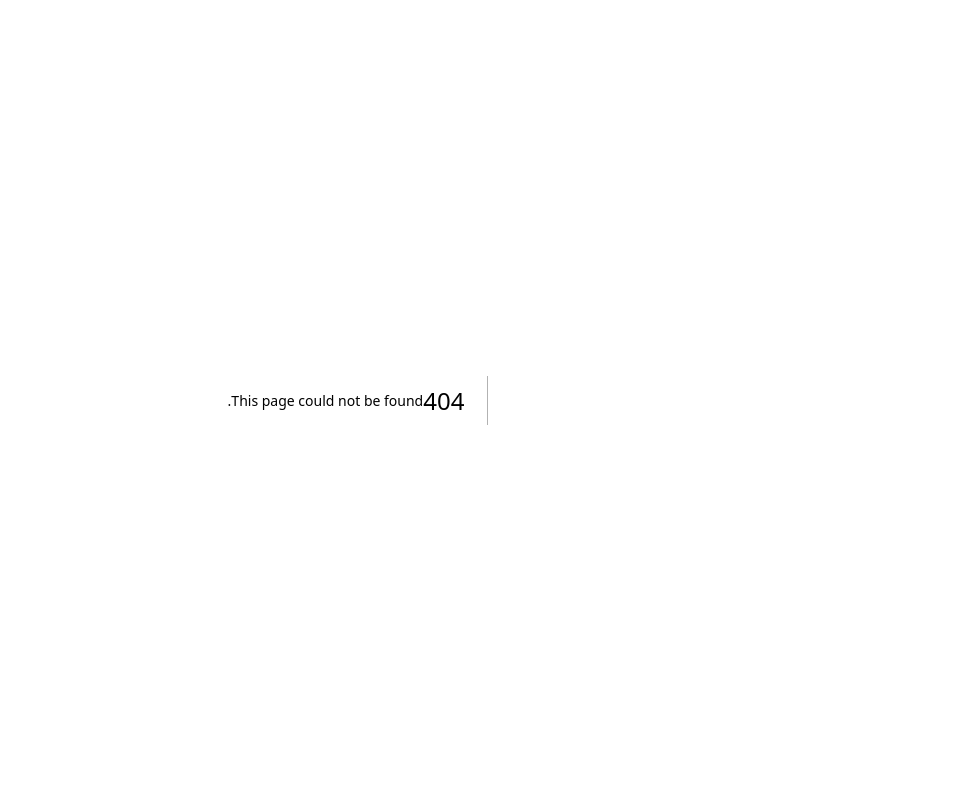
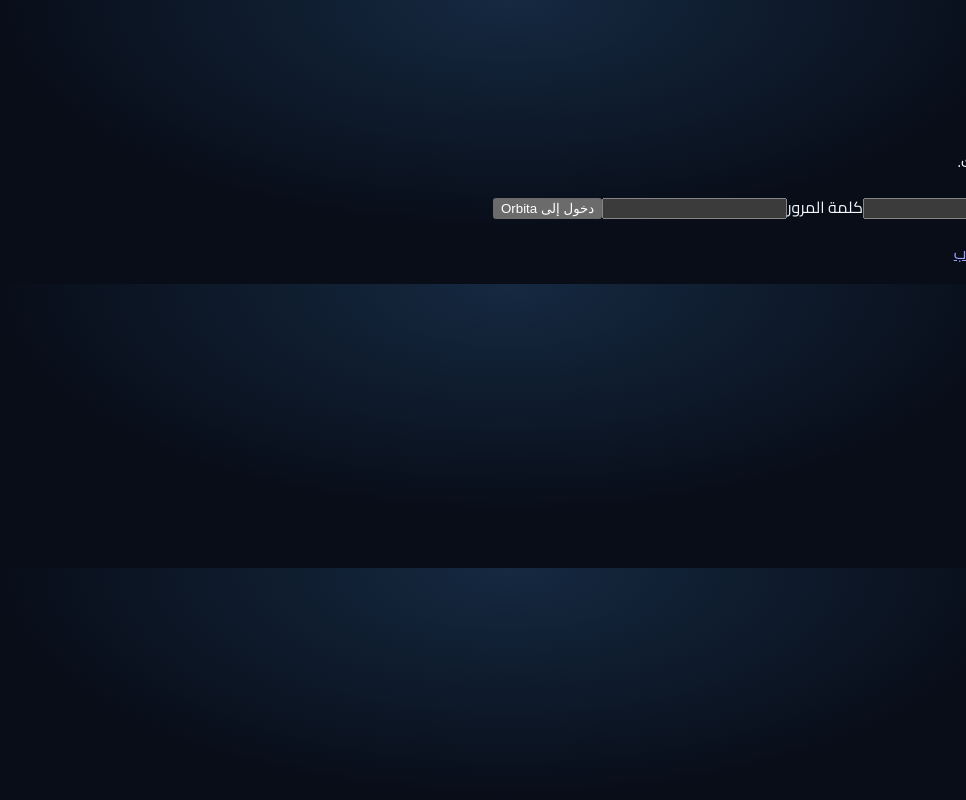
Before and after one commit to seifhaytham275-star/Orbita, a Next.js app: page /login in a window 1280 px wide. Before the commit this address had no page. Shown: the whole page, without its empty margins (314-1280 px from the left). Built offline with nearby package versions, Linux system fonts and the light colour scheme; no server answers.

Commit message:
Implement Orbita auth, tenant schema and dashboard

```diff
--- /dev/null
+++ b/src/app/login/page.tsx
@@ -0,0 +1,29 @@
+import { redirect } from "next/navigation";
+import { createSupabaseServerClient } from "@/lib/supabase/server";
+
+export default async function LoginPage({ searchParams }: { searchParams: Promise<{ message?: string }> }) {
+  const supabase = await createSupabaseServerClient();
+  const { data: { user } } = await supabase.auth.getUser();
+  if (user) redirect("/dashboard");
+  const params = await searchParams;
+  async function signIn(formData: FormData) {
+    "use server";
+    const email = String(formData.get("email") || "").trim();
+    const password = String(formData.get("password") || "");
+    const client = await createSupabaseServerClient();
+    const { error } = await client.auth.signInWithPassword({ email, password });
+    if (error) redirect("/login?message=تعذر%20تسجيل%20الدخول");
+    redirect("/dashboard");
+  }
+  return <main className="auth-shell"><section className="auth-card">
+    <a href="/" className="auth-brand">ORBITA</a><p className="eyebrow">WELCOME BACK</p>
+    <h1>تسجيل الدخول</h1><p className="auth-muted">ادخل إلى مساحة إدارة شركتك.</p>
+    {params.message && <p className="notice">{params.message}</p>}
+    <form action={signIn} className="auth-form">
+      <label>البريد الإلكتروني<input name="email" type="email" autoComplete="email" required /></label>
+      <label>كلمة المرور<input name="password" type="password" autoComplete="current-password" required /></label>
+      <button type="submit">دخول إلى Orbita</button>
+    </form>
+    <p className="auth-muted">ليس لديك حساب؟ <a href="/signup">إنشاء حساب</a></p>
+  </section></main>;
+}
```
